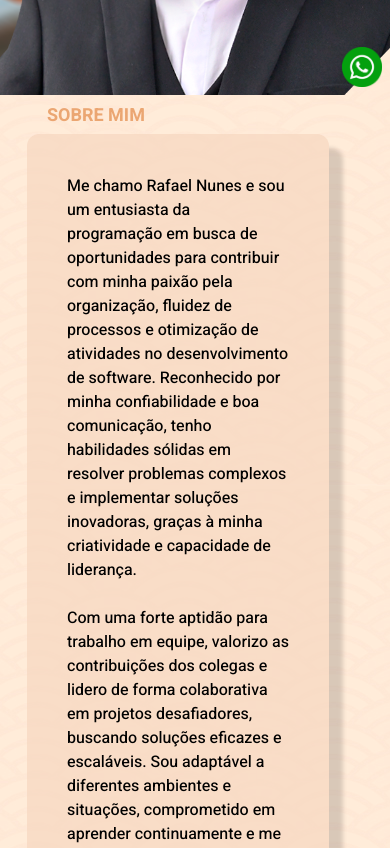
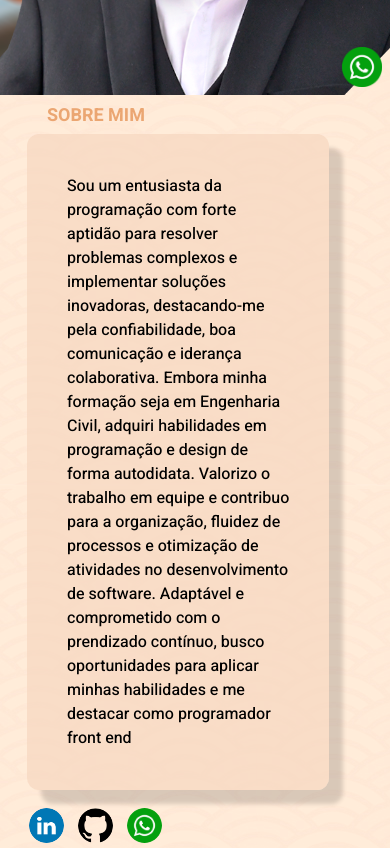
Before and after one commit to Raphyyyyy/Portfolio, a plain HTML site: page index.html in a window 390 px wide. Shown: the part 740-1588 px from the top of the page. Drawn offline with nearby package versions, Linux system fonts and the light colour scheme.

Commit message:
sobre mim e menu adaptados pra mobile

```diff
--- a/index.html
+++ b/index.html
@@ -17,11 +17,9 @@
     <!-- bootstrap -->
     <link href="https://cdn.jsdelivr.net/npm/bootstrap@5.3.3/dist/css/bootstrap.min.css" rel="stylesheet"
         integrity="sha384-QWTKZyjpPEjISv5WaRU9OFeRpok6YctnYmDr5pNlyT2bRjXh0JMhjY6hW+ALEwIH" crossorigin="anonymous">
+
     <!-- css -->
     <link rel="stylesheet" href="style.css">
-
-    <!-- kit de icones do fontawesome -->
-    <script src="https://kit.fontawesome.com/65b5eadf2a.js" crossorigin="anonymous"></script>
 
     <!-- jQuery -->
     <script src="https://code.jquery.com/jquery-3.7.1.min.js"
@@ -98,7 +96,7 @@
 
             <div class="sobre-mim-texto" id="sobre2">
                 <h1>SOBRE MIM</h1>
-                <p>Me chamo Rafael Nunes e sou um entusiasta da programação em busca de oportunidades para contribuir
+                <p id="sobre2-texto">Me chamo Rafael Nunes e sou um entusiasta da programação em busca de oportunidades para contribuir
                     com minha paixão pela organização, fluidez de processos e otimização de atividades no
                     desenvolvimento de software. Reconhecido por minha confiabilidade e boa comunicação, tenho
                     habilidades sólidas em resolver problemas complexos e implementar soluções inovadoras, graças à
--- a/js/scripts.js
+++ b/js/scripts.js
@@ -0,0 +1,16 @@
+
+// Muda o texto para uma versão resumida de sobre mim quando estiver no mobile
+function updateText() {
+    const pElement = document.getElementById('sobre2-texto');
+    if (window.innerWidth <= 768) {
+        pElement.innerHTML  = 'Sou um entusiasta da programação com forte aptidão para resolver problemas complexos e implementar soluções inovadoras, destacando-me pela confiabilidade, boa comunicação e iderança colaborativa. Embora minha formação seja em Engenharia Civil, adquiri habilidades em programação e design de forma autodidata. Valorizo o trabalho em equipe e contribuo para a organização, fluidez de processos e otimização de atividades no desenvolvimento de software. Adaptável e comprometido com o prendizado contínuo, busco oportunidades para aplicar minhas habilidades e me destacar como programador front end';
+    } else {
+        pElement.innerHTML  = 'Me chamo Rafael Nunes e sou um entusiasta da programação em busca de oportunidades para contribuir com minha paixão pela organização, fluidez de processos e otimização de atividades no desenvolvimento de software. Reconhecido por minha confiabilidade e boa comunicação, tenho  habilidades sólidas em resolver problemas complexos e implementar soluções inovadoras, graças à        minha criatividade e capacidade de liderança.<br><br>Com uma forte aptidão para trabalho em equipe, valorizo as contribuições dos colegas e lidero de forma colaborativa em projetos desafiadores, buscando  soluções eficazes e escaláveis. Sou adaptável a diferentes ambientes e situações, comprometido em        aprender continuamente e me atualizar com as últimas tecnologias e práticas de programação.        <br><br>Embora minha formação seja em Engenharia Civil, desenvolvi habilidades em programação e design de forma autodidata e estou determinado a destacar-me como programador profissional.';
+    }
+}
+
+// Chama a função ao carregar a página
+window.onload = updateText;
+
+// Adiciona um evento de redimensionamento para atualizar o texto quando a janela for redimensionada
+window.onresize = updateText;
--- a/style.css
+++ b/style.css
@@ -143,6 +143,14 @@ main{
     align-items: flex-start;
     margin: 2%;
 
+}
+
+#sobre3 {
+    display: flex;
+    flex-direction: row; /* Padrão: Coluna */
+    align-items: center;
+    justify-content: center;
+    gap: 10px; /* Espaçamento entre os itens */
 }
 
 .sobre-mim-texto{
@@ -450,11 +458,22 @@ padding: 10px;
         max-width: fit-content;
     }
 
-    header .menu-bola {
-        width: 15px;
-        height: 15px;
+    .menu-bola {
+        width: 35px;
+        height: 35px;
         margin: 2px;
     }
+
+    header .menu-bola{
+        display: none;
+    }
+
+
+
+    #sobre3 {
+        flex-direction: row; /* Altere a direção para linha */
+    }
+
 
     h3{
         font-size: 8px;
@@ -463,6 +482,7 @@ padding: 10px;
     .sobre-mim {
         flex-direction: column;
     }
+
 
     .sobre-mim img, .sobre-mim p {
         width: 90%;
```
